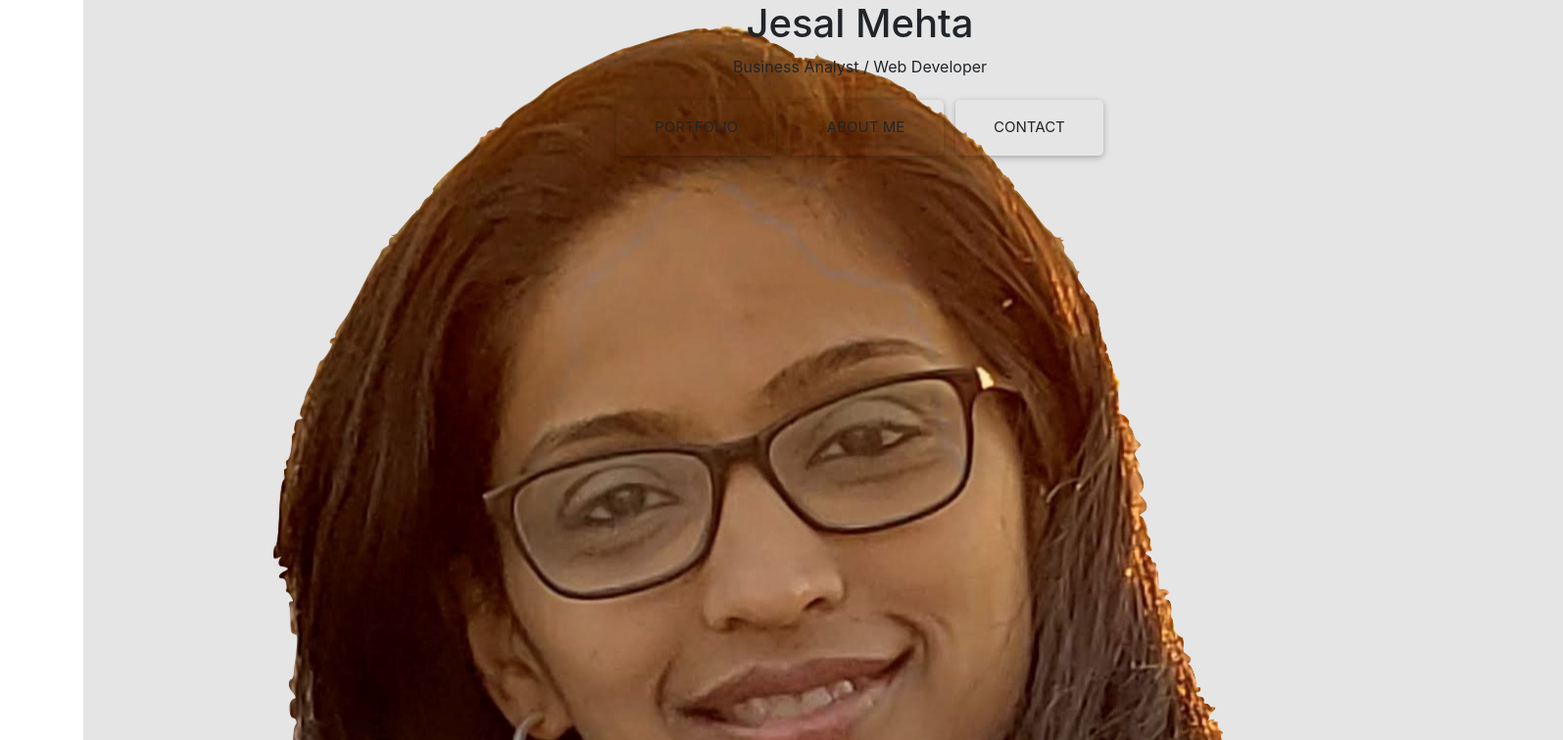
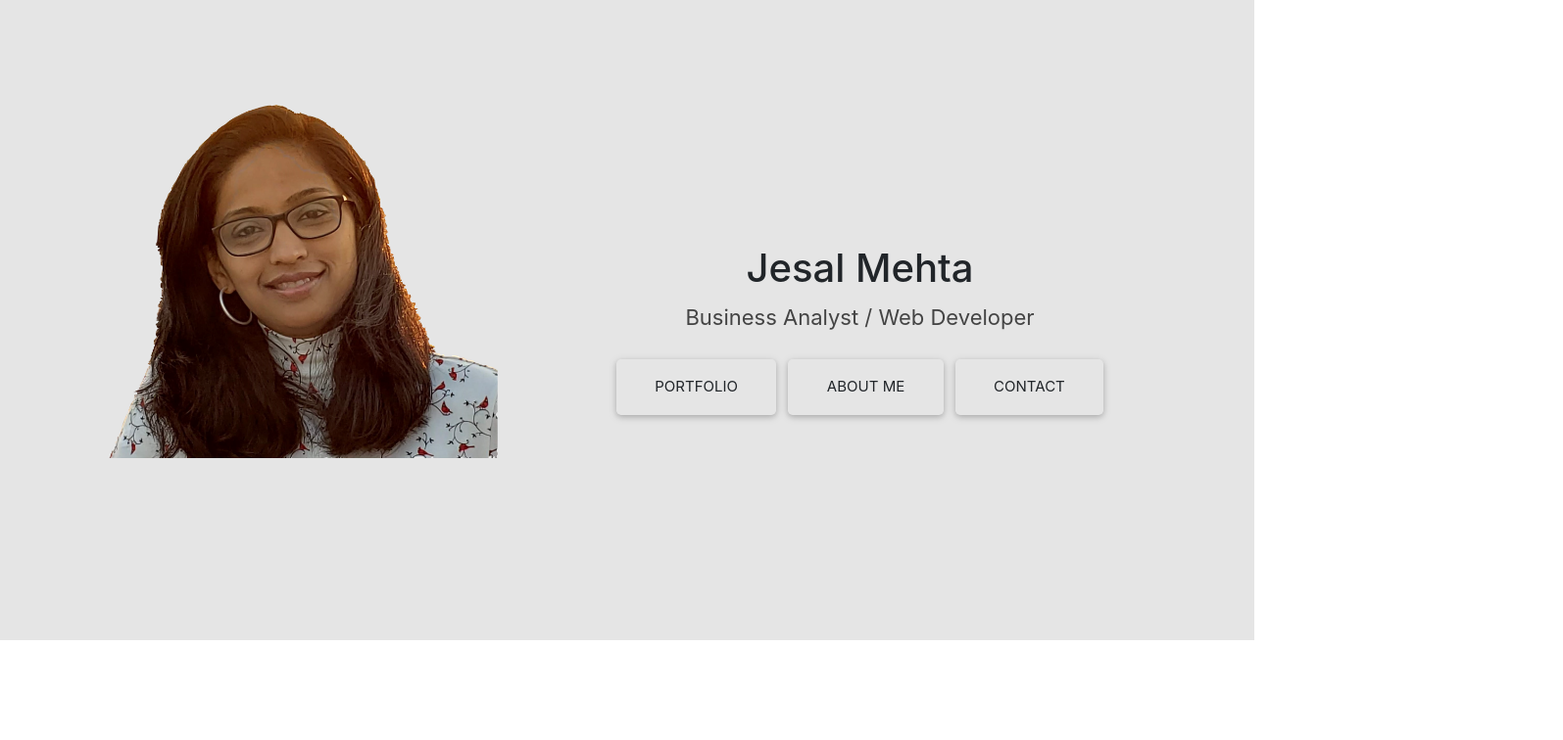
Before and after one commit to JesalDM/react-portfolio, a React (Create React App) app in the folder react-portfolio/: page / in a window 1280 px wide. Shown: the top 756 px of the page at 98% size, 1595 px wide, since content can reach past the window. Built offline with nearby package versions, Linux system fonts and the light colour scheme.

Commit message:
Added styles to the Home page

```diff
--- a/react-portfolio/src/components/Home.js
+++ b/react-portfolio/src/components/Home.js
@@ -1,5 +1,6 @@
 import React from "react";
 import 'bootstrap/dist/css/bootstrap.min.css';
+import '../styles/home.css'
 
 function Home(){
     return(
--- /dev/null
+++ b/react-portfolio/src/styles/home.css
@@ -0,0 +1,23 @@
+.intro {
+	background: #e5e5e5;
+}
+
+.intro p {
+	color: #444;
+	margin: 10px 0 20px 0;
+	font-size: 22px;
+}
+
+.intro-text {
+	padding-top: 250px;
+	padding-bottom: 200px;
+}
+
+.home-page-photo{
+	position: relative;
+	top: 100px;
+}
+
+img{
+    max-width: 400px;
+}
```
